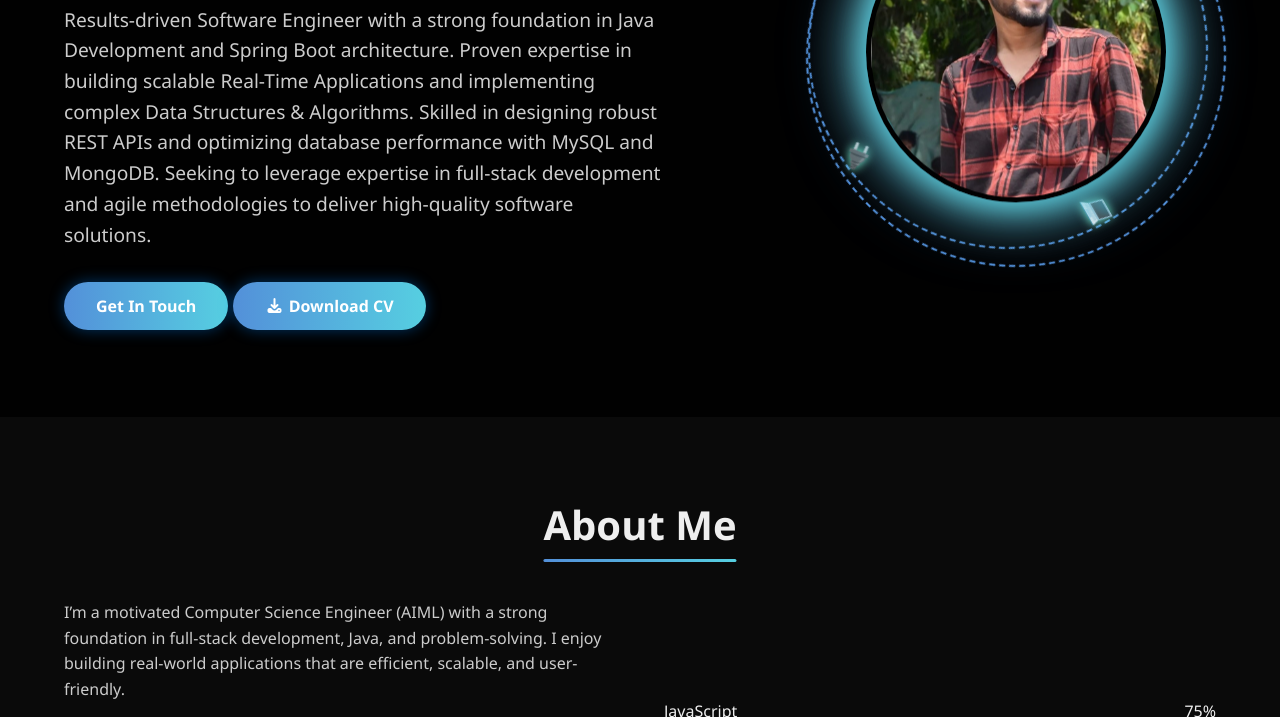
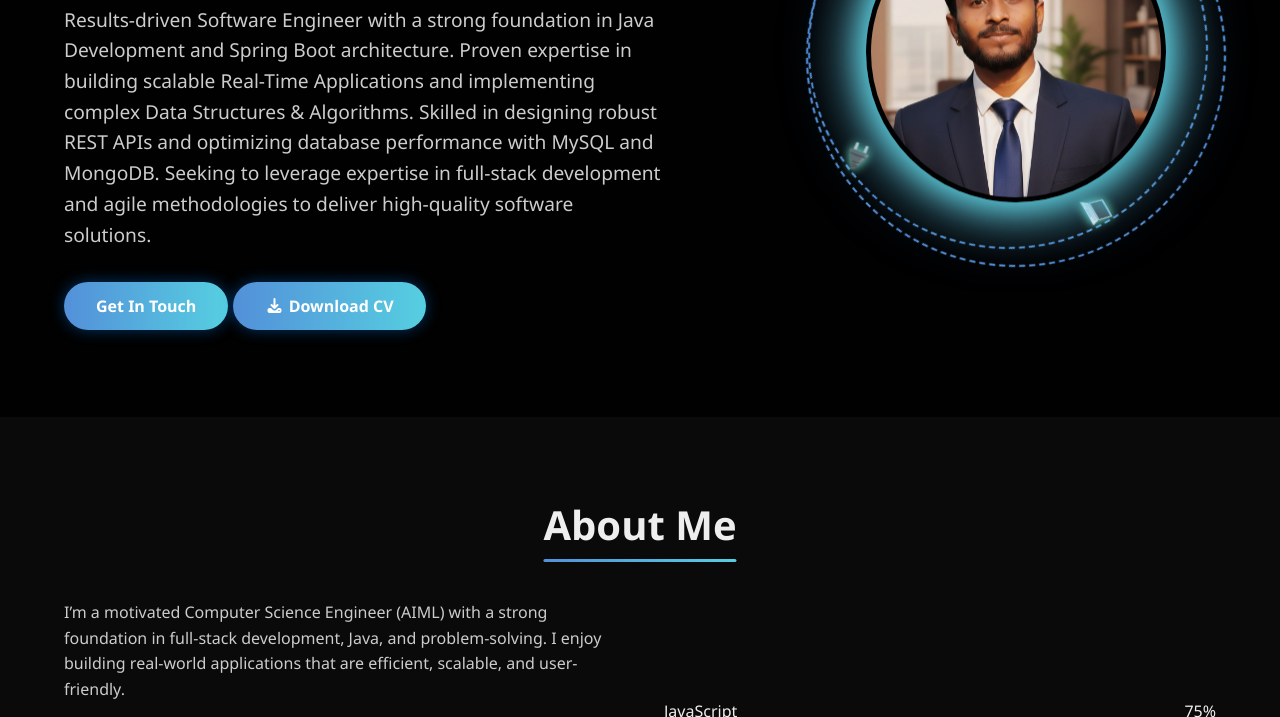
Before and after one commit to shubhambhaghywant/ShubhamStack, a plain HTML site: page index.html in a window 1280 px wide. Shown: the part 383-1100 px from the top of the page. Drawn offline with Linux system fonts and the light colour scheme.

Commit message:
Update index.html

```diff
--- a/index.html
+++ b/index.html
@@ -44,7 +44,7 @@
         <i class="tech-icon" style="top: 50% ; left: 0; transform: rotateY('-50');">🎨</i>
 
         </div>
-        <img src="alandi.jpg" alt="alandi Picture" width="300px" class="profile-pic">
+        <img src="shubham.jpeg" alt="shubham Picture" width="300px" class="profile-pic">
         </div>
     </section>
 
```
